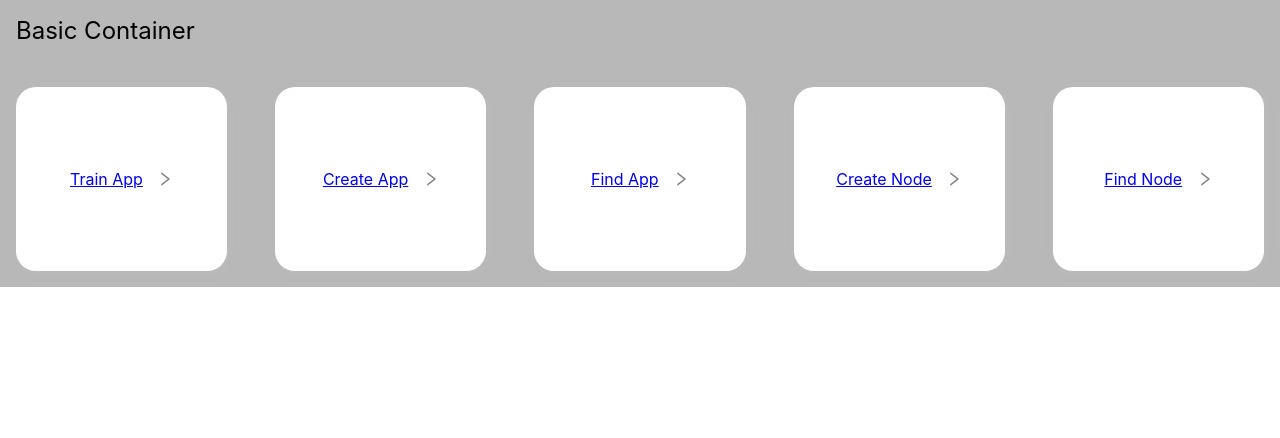
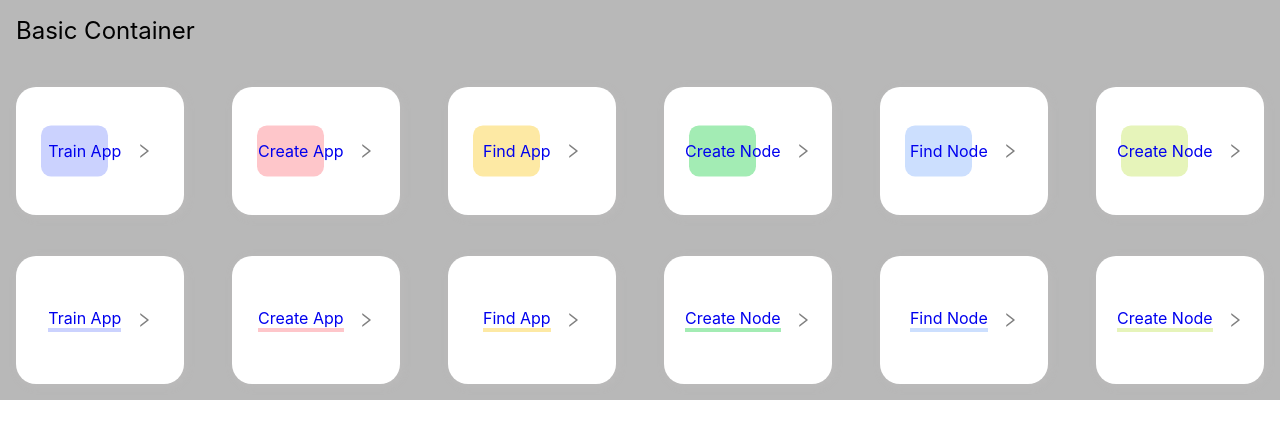
Before and after one commit to mahmoudmheisen91/reactage, a React (Create React App) app: page /simple-card in a window 1280 px wide. Shown: the top 438 px of the page. Built offline with nearby package versions, Linux system fonts and the light colour scheme.

Commit message:
attemp 1 of  simple card

```diff
--- a/src/components/SimpleCard/SimpleCard.jsx
+++ b/src/components/SimpleCard/SimpleCard.jsx
@@ -18,32 +18,29 @@ const SimpleCard = ({
   onClick,
   type = "line",
 }) => {
-  const colors = ["red", "purple", "yellow", "green", "blue", "green-yellow"];
+  // const colors = ["red", "purple", "yellow", "green", "blue", "green-yellow"];
 
   return (
     <div
       className={classnames(
         className,
         "simple-card",
-        `simple-card--color-${colors.indexOf(color) + 1}`,
         {
           disabled: disabled,
           "simple-card__rect": type === "rect",
           "simple-card__line": type === "line",
-        }
+        },
+        `simple-card__color-${color}`
       )}
     >
       <Link className="simple-card__link" to={to || ""} onClick={onClick}>
-        {/* Text */}
         <Text
           className={classnames({
-            "simple-card__title": type === "line",
+            "simple-card__text": type === "line",
           })}
         >
           {text}
         </Text>
-
-        {/* Arrow */}
         {withIcon && <RightOutlined className="simple-card__icon" />}
       </Link>
     </div>
--- a/src/components/SimpleCard/SimpleCard.scss
+++ b/src/components/SimpleCard/SimpleCard.scss
@@ -1,3 +1,17 @@
+@mixin paint($colorVal) {
+  &::before {
+    background-color: $colorVal;
+  }
+
+  .simple-card__text {
+    border-color: $colorVal;
+  }
+
+  &:hover::after {
+    background-color: lighten($color: $colorVal, $amount: 5);
+  }
+}
+
 .simple-card {
   position: relative;
 
@@ -29,92 +43,56 @@
       width: 70%;
       transition: width 0.3s ease-in;
     }
-
-    &--color-1::before {
-      background: rgba(252, 129, 139, 0.45);
   }
 
-    &--color-2::before {
-      background: rgba(104, 123, 252, 0.34);
+  &__line {
+    &::after {
+      content: "";
+
+      position: absolute;
+      top: 0;
+      bottom: 0;
+      left: 0;
+      right: 0;
+      border-radius: 20px;
+
+      transition: background 0.2s ease-in;
     }
 
-    &--color-3::before {
-      background: rgba(252, 212, 78, 0.51);
-    }
-    &--color-4::before {
-      background: rgba(51, 212, 89, 0.45);
-    }
-    &--color-5::before {
-      background: rgba(96, 156, 252, 0.32);
-    }
-    &--color-6::before {
-      background: rgba(202, 233, 111, 0.48);
+    &:hover::after {
+      transition: background 0.2s ease-in;
     }
   }
 
-  &__line {
-    &--color-1 {
-      &:hover {
-        background: rgba(252, 129, 139, 0.45);
+  &__color-red {
+    @include paint(rgba(252, 129, 139, 0.45));
   }
 
-      .simple-card__title {
-        border-bottom: 4px solid rgba(252, 129, 139, 0.45);
-      }
+  &__color-purple {
+    @include paint(rgba(104, 123, 252, 0.34));
   }
 
-    &--color-2 {
-      &:hover {
-        background: rgba(104, 123, 252, 0.34);
+  &__color-yellow {
+    @include paint(rgba(252, 212, 78, 0.51));
   }
 
-      .simple-card__title {
-        border-bottom: 4px solid rgba(104, 123, 252, 0.34);
-      }
+  &__color-green {
+    @include paint(rgba(51, 212, 89, 0.45));
   }
 
-    &--color-3 {
-      &:hover {
-        background: rgba(253, 233, 165, 0.46);
+  &__color-blue {
+    @include paint(rgba(96, 156, 252, 0.32));
   }
 
-      .simple-card__title {
-        border-bottom: 4px solid rgba(253, 233, 165, 0.46);
-      }
-    }
-    &--color-4 {
-      &:hover {
-        background: rgba(82, 227, 201, 0.48);
-      }
-
-      .simple-card__title {
-        border-bottom: 4px solid rgba(82, 227, 201, 0.48);
-      }
-    }
-    &--color-5 {
-      &:hover {
-        background: rgba(96, 156, 252, 0.32);
-      }
-
-      .simple-card__title {
-        border-bottom: 4px solid rgba(96, 156, 252, 0.32);
-      }
-    }
-    &--color-6 {
-      &:hover {
-        background: rgba(202, 233, 111, 0.48);
-      }
-
-      .simple-card__title {
-        border-bottom: 4px solid rgba(202, 233, 111, 0.48);
-      }
-    }
+  &__color-green-yellow {
+    @include paint(rgba(202, 233, 111, 0.48));
   }
 
   &__link {
     display: flex;
     align-items: center;
     justify-content: center;
+    text-decoration: none;
 
     z-index: 1;
 
@@ -128,6 +106,10 @@
     }
   }
 
+  &__text {
+    border-bottom: 4px solid;
+  }
+
   &__icon {
     color: gray;
     margin-left: 0.9rem;
--- a/src/containers/BasicContainer/BasicContainer.jsx
+++ b/src/containers/BasicContainer/BasicContainer.jsx
@@ -16,7 +16,7 @@ const BasicContainer = () => {
           color="purple"
           to="/simple-card"
           text="Train App"
-          type="line"
+          type="rect"
         />
         <SimpleCard
           className="basic-container__card"
@@ -24,7 +24,7 @@ const BasicContainer = () => {
           color="red"
           to="/simple-card"
           text="Create App"
-          type="line"
+          type="rect"
         />
         <SimpleCard
           className="basic-container__card"
@@ -50,6 +50,58 @@ const BasicContainer = () => {
           text="Find Node"
           type="rect"
         />
+        <SimpleCard
+          className="basic-container__card"
+          withIcon
+          color="green-yellow"
+          to="/simple-card"
+          text="Create Node"
+          type="rect"
+        />
+      </div>
+      <div className="basic-container__body">
+        <SimpleCard
+          className="basic-container__card"
+          withIcon
+          color="purple"
+          to="/simple-card"
+          text="Train App"
+        />
+        <SimpleCard
+          className="basic-container__card"
+          withIcon
+          color="red"
+          to="/simple-card"
+          text="Create App"
+        />
+        <SimpleCard
+          className="basic-container__card"
+          withIcon
+          color="yellow"
+          to="/simple-card"
+          text="Find App"
+        />
+        <SimpleCard
+          className="basic-container__card"
+          withIcon
+          color="green"
+          to="/simple-card"
+          text="Create Node"
+        />
+        <SimpleCard
+          className="basic-container__card"
+          withIcon
+          color="blue"
+          to="/simple-card"
+          text="Find Node"
+        />
+        <SimpleCard
+          className="basic-container__card"
+          withIcon
+          color="green-yellow"
+          to="/simple-card"
+          text="Create Node"
+        />
       </div>
     </div>
   );
--- a/src/containers/BasicContainer/BasicContainer.scss
+++ b/src/containers/BasicContainer/BasicContainer.scss
@@ -8,7 +8,7 @@
 
   &__body {
     display: flex;
-    height: 11.5rem;
+    height: 8rem;
 
     margin-top: 2.6rem;
   }
```
Lines whose indentation alone changed are shown as unchanged.
